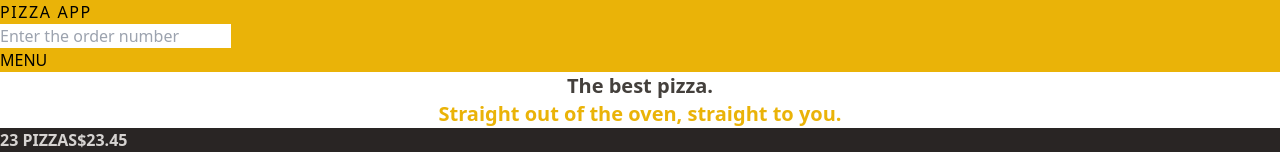
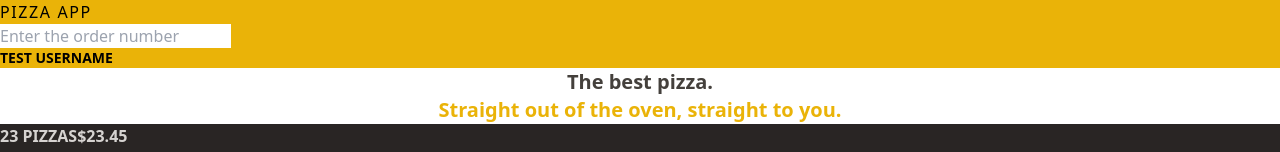
Before and after one commit to sahil-sth/pizza-order, a React (Vite) app: page / in a window 1280 px wide. Shown: the top 152 px of the page. Built offline with nearby package versions, Linux system fonts and the light colour scheme.

Commit message:
Add Username functionality

```diff
--- /dev/null
+++ b/src/features/user/Username.jsx
@@ -0,0 +1,5 @@
+function Username() {
+  return <div className="text-sm font-semibold">Test Username</div>;
+}
+
+export default Username;
--- a/src/ui/Header.jsx
+++ b/src/ui/Header.jsx
@@ -1,5 +1,6 @@
 import { Link } from "react-router-dom";
 import SearchOrder from "../features/order/SearchOrder";
+import Username from "../features/user/Username";
 
 function Header() {
   return (
@@ -8,7 +9,7 @@ function Header() {
         Pizza App
       </Link>
       <SearchOrder />
-      <p>Menu</p>
+      <Username />
     </header>
   );
 }
```
